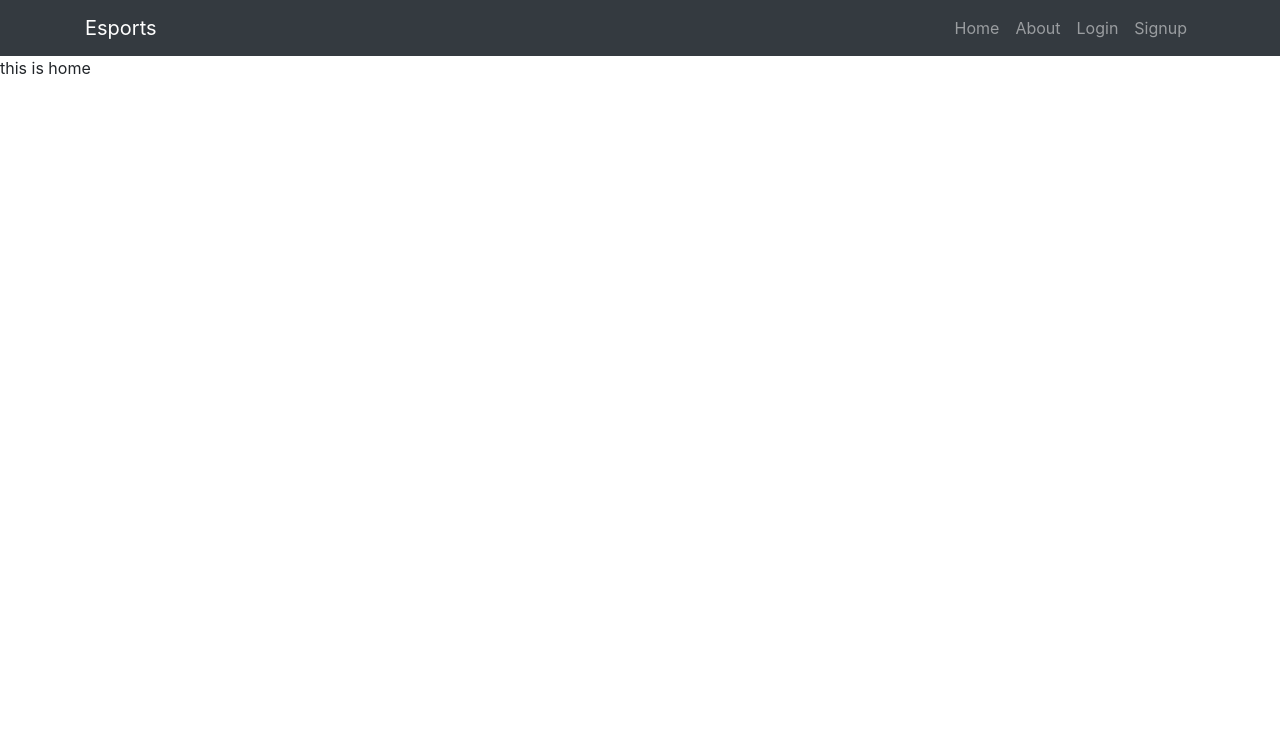
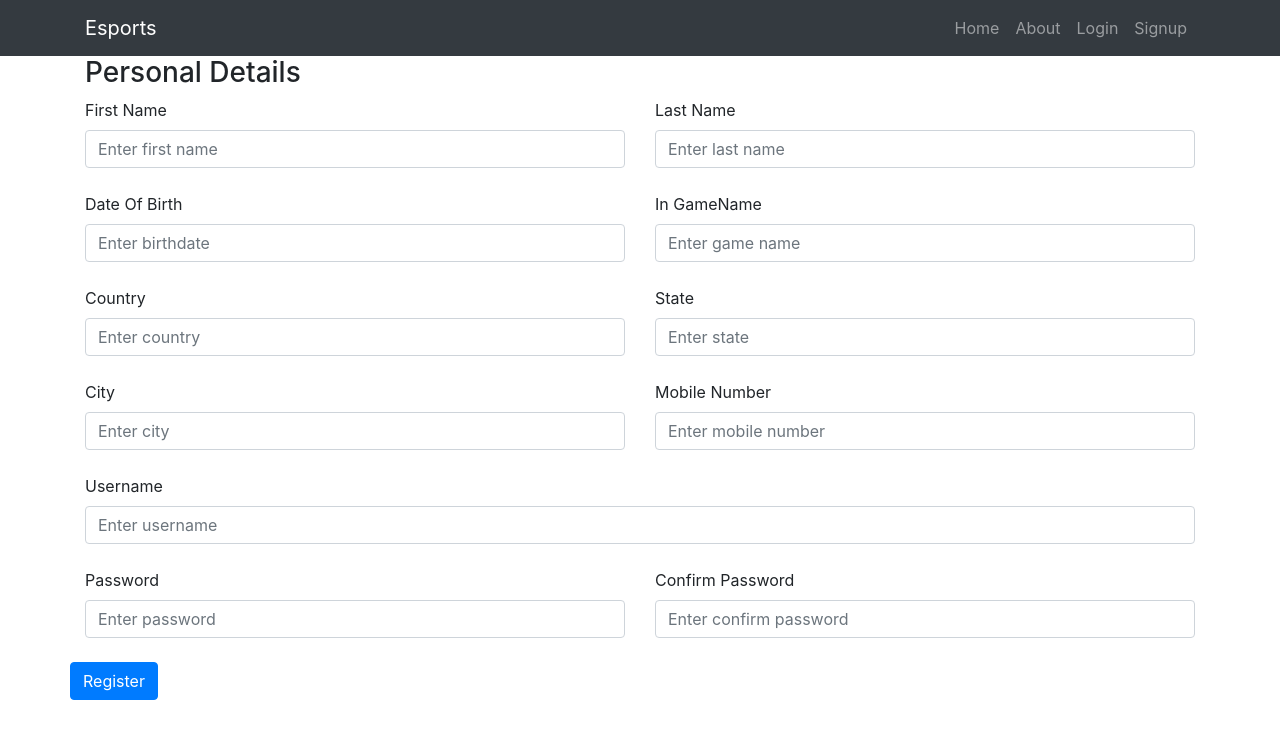
Before and after one commit to VirajNagre/WPT-project-3, a React (Create React App) app in the folder frontend/esportsapp/: page /signup in a window 1280 px wide. Shown: the top 738 px of the page. Built offline with nearby package versions, Linux system fonts and the light colour scheme.

Commit message:
login page,register page

```diff
--- a/frontend/esportsapp/src/components/Login.js
+++ b/frontend/esportsapp/src/components/Login.js
@@ -1,10 +1,28 @@
 import React from 'react'
+import {Button, Container, Form, FormControl, FormLabel, Row} from "react-bootstrap";
 
 export const Login = () => {
     return (
-        <div>
-            this is home
-        </div>
+        <Container >
+            <Form className='w-50 mt-4' >
+                <Row>
+                    <Form.Label>UserName : </Form.Label>
+                    <Form.Control type="text" placeholder="Enter user name" name="uname"></Form.Control>
+                </Row>
+                <br></br>
+
+                <Row>
+                    <Form.Label>Password : </Form.Label>
+                    <Form.Control type="password" placeholder="Enter password" name="password"></Form.Control>
+                </Row>
+                <br></br>
+
+                <Row>
+                    <Button type="submit" className="btn btn-primary">Login</Button>
+                </Row>
+            </Form>
+        </Container>
+
     )
 }
 
--- a/frontend/esportsapp/src/components/Signup.js
+++ b/frontend/esportsapp/src/components/Signup.js
@@ -1,10 +1,79 @@
 import React from 'react'
+import { Col, Container, Form, Row,Button } from 'react-bootstrap';
 
 export const Signup = () => {
     return (
-        <div>
-            this is home
-        </div>
+        <Container>
+            <h3>Personal Details</h3>
+            <Form>
+                <Row>
+                    <Col lgg={4}>
+                            <Form.Label>First Name</Form.Label>
+                            <Form.Control type="text" placeholder="Enter first name" name="fname" />
+                    </Col>
+                    <Col lgg={4}>
+                            <Form.Label>Last Name</Form.Label>
+                            <Form.Control type="text" placeholder="Enter last name" name="lname" />
+                    </Col>
+                </Row>
+                <br></br>
+                <Row>
+                    <Col lgg={4}>
+                            <Form.Label>Date Of Birth</Form.Label>
+                            <Form.Control type="text" placeholder="Enter birthdate" name="bdate" />
+                    </Col>
+                    <Col lgg={4}>
+                            <Form.Label>In GameName</Form.Label>
+                            <Form.Control type="text" placeholder="Enter game name" name="gamename" />
+                    </Col>
+                </Row>
+                <br></br>
+                <Row>
+                    <Col lgg={4}>
+                            <Form.Label>Country</Form.Label>
+                            <Form.Control type="text" placeholder="Enter country" name="country" />
+                    </Col>
+                    <Col lgg={4}>
+                            <Form.Label>State</Form.Label>
+                            <Form.Control type="text" placeholder="Enter state" name="state" />
+                    </Col>
+                </Row>
+                <br></br>
+                <Row>
+                    <Col lgg={4}>
+                            <Form.Label>City</Form.Label>
+                            <Form.Control type="text" placeholder="Enter city" name="city" />
+                    </Col>
+                    <Col lgg={4}>
+                            <Form.Label>Mobile Number</Form.Label>
+                            <Form.Control type="text" placeholder="Enter mobile number" name="mnumber" />
+                    </Col>
+                </Row>
+                <br></br>
+                <Row>
+                    <Col lgg={4} >
+                            <Form.Label>Username</Form.Label>
+                            <Form.Control type="text" placeholder="Enter username" name="uname" />
+                    </Col>
+                </Row>
+                <br></br>
+                <Row>
+                    <Col lgg={4}>
+                            <Form.Label>Password</Form.Label>
+                            <Form.Control type="password" placeholder="Enter password" name="pass" />
+                    </Col>
+                    <Col lgg={4}>
+                            <Form.Label>Confirm Password</Form.Label>
+                            <Form.Control type="password" placeholder="Enter confirm password" name="cpass" />
+                    </Col>
+                </Row>
+                <br></br>
+                <Row>
+                    <Button type="submit" className="btn btn-primary">Register</Button>
+                </Row>
+
+            </Form>
+        </Container>
     )
 }
 
```
